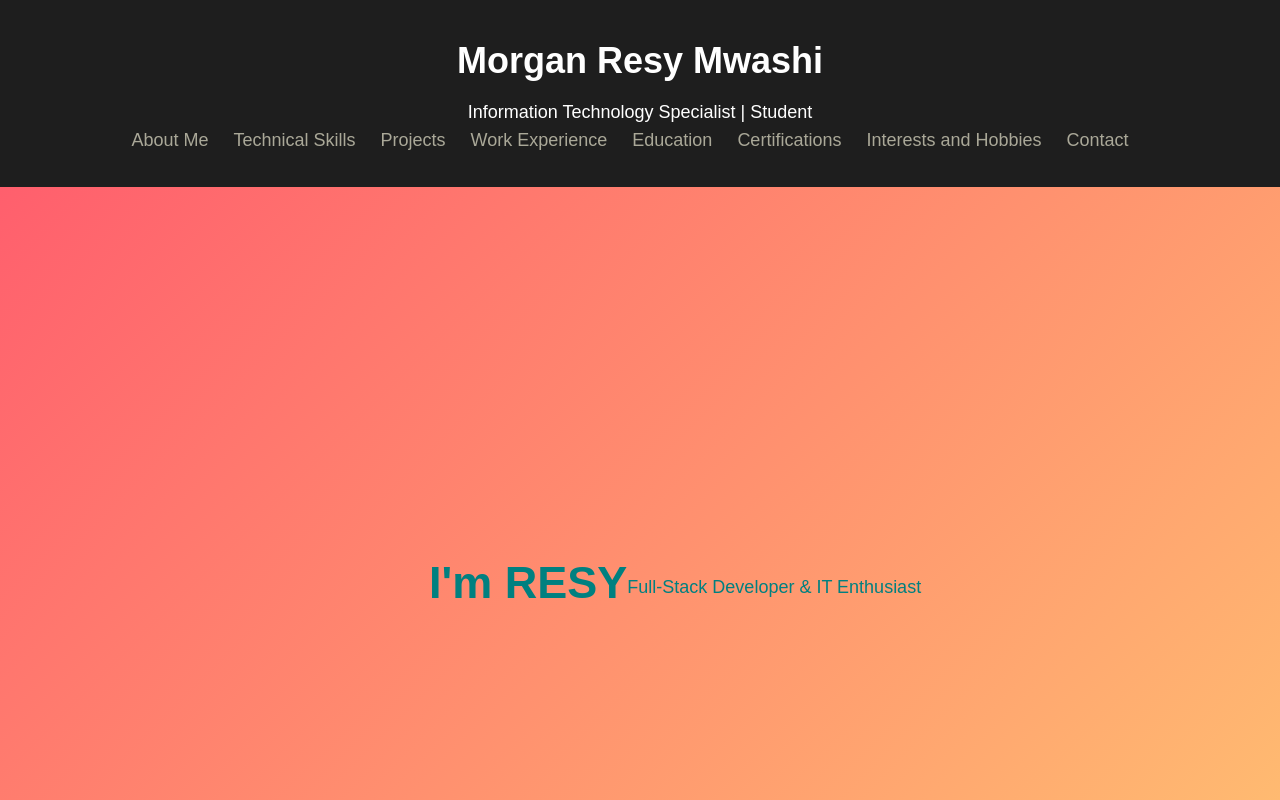
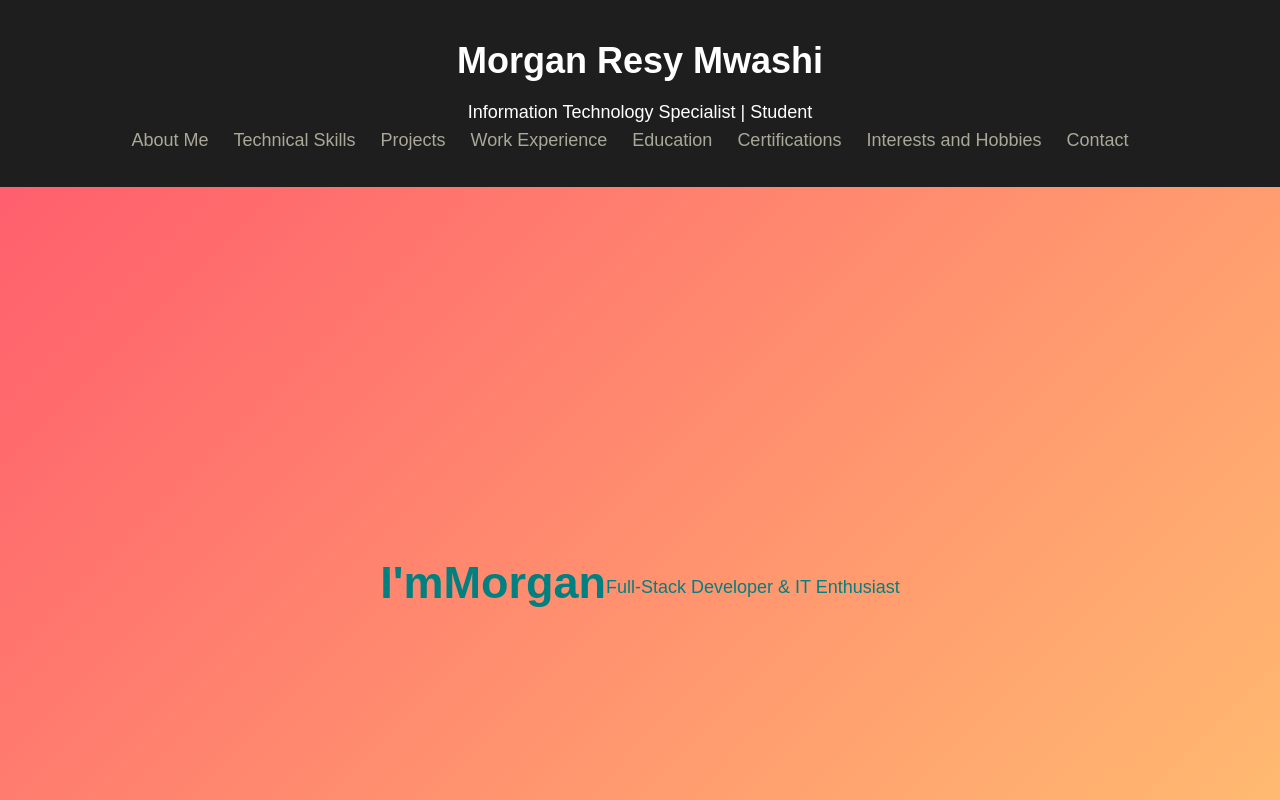
Before and after one commit to K-re-creator/Morgan--portfolio, a plain HTML site: page index.html in a window 1280 px wide. Shown: the top 800 px of the page. Drawn offline with Linux system fonts and the light colour scheme.

Commit message:
Update index.html

```diff
--- a/index.html
+++ b/index.html
@@ -7,7 +7,7 @@
     <meta name ="keywords" content="website, Morgan Mwashi profile">
     <meta name="robots" content="index, follow">
     <meta name="description" content="this website contains information about me and career as a information technology specialist and programmer.">
-    <title>Morgan Resy Mwashi - Profile</title>
+    <title>Morgan Mwashi - Profile</title>
     <style>
 * {
     box-sizing: border-box;
@@ -74,7 +74,7 @@ section {
 .hero h2 {
     font-size: 2.5em;
     color: teal;
-    animation: mySlide 3s 1s infinite running ease-out;
+    animation: mySlide 3s 1s 1 running ease-out;
 }
 @keyframes mySlide{
     from{margin-left:100%}
@@ -172,7 +172,8 @@ footer {
         </nav>
     </header>
     <div class="hero">
-        <h2>I'm RESY</h2>
+        <h2>I'm</h2>
+       <h2>Morgan</h2>
         <p>Full-Stack Developer & IT Enthusiast</p>
     </div>
     <section id="About">
@@ -249,7 +250,7 @@ footer {
      <section id="Education">
         <h2>Education</h2>
         <ul>
-            <li>Bachelor of information technology - <a href ="https://www.maseno.ac.ke/" target = "_blank">Maseno University</a></li>
+            <li>Bachelor of information technology - <a href ="https://kafu.ac.ke/" target = "_blank">Kaimosi Friends University</a></li>
         </ul>
      </section>
      <section id = "Certifications">
```
